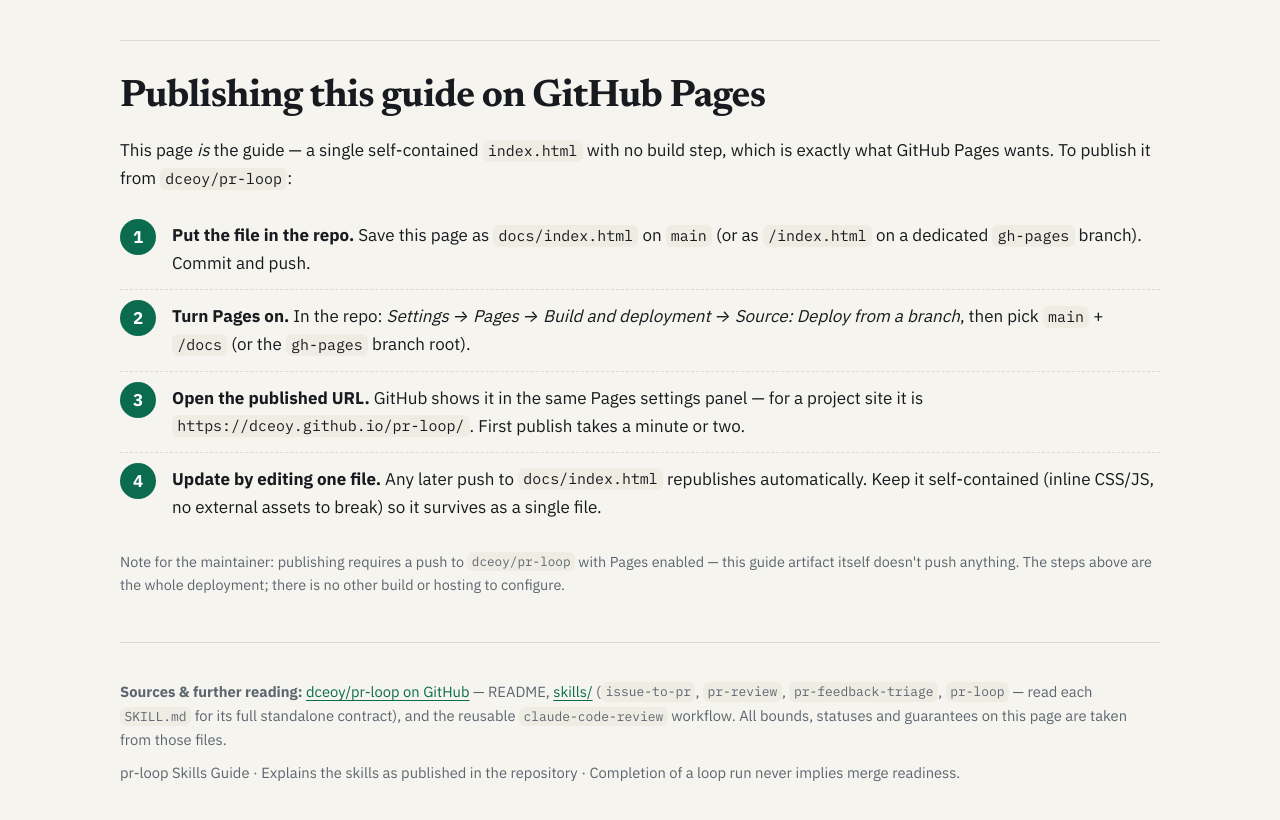
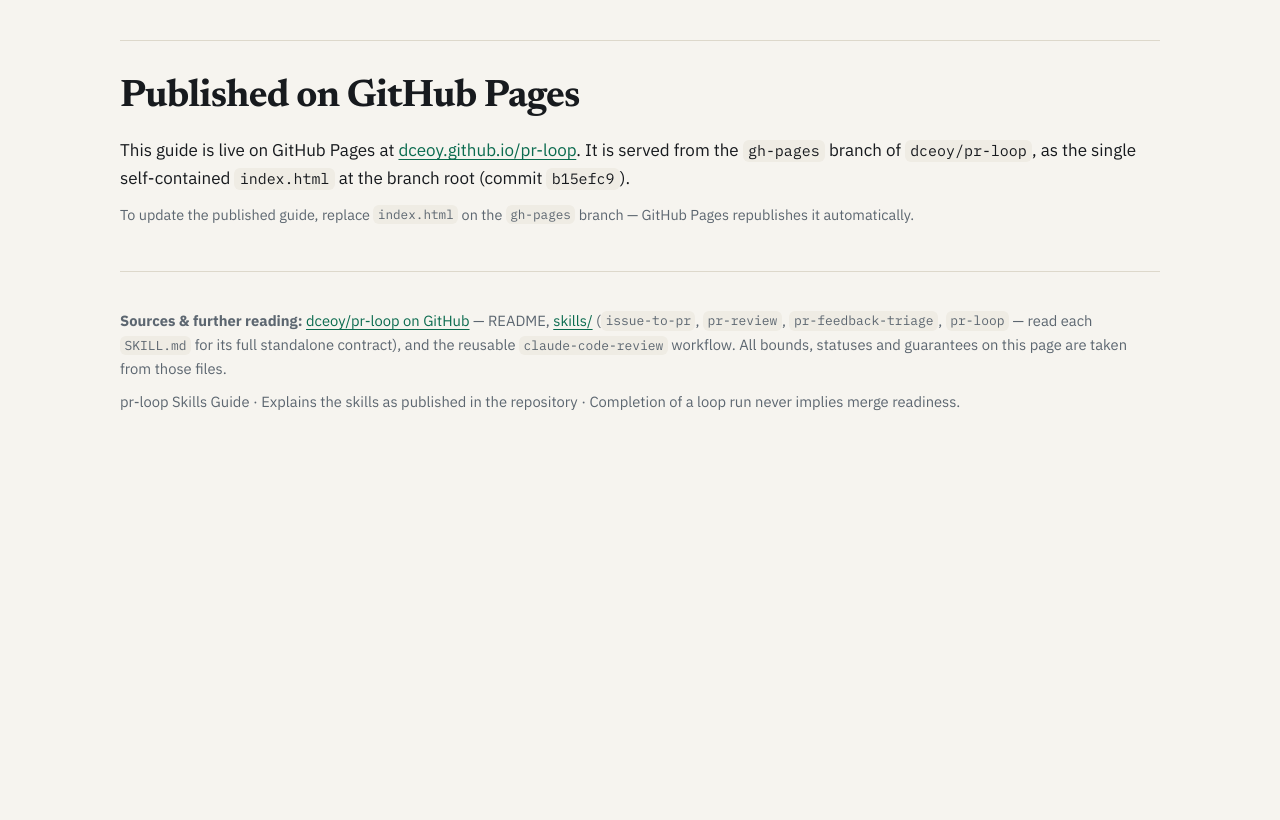
Before and after one commit to dceoy/pr-loop, a plain HTML site: page index.html in a window 1280 px wide. Shown: the part 6014-6834 px from the top of the page. After the commit the page ends 6486 px from the top, so only its background shows below. Drawn offline with Linux system fonts and the light colour scheme.

Commit message:
docs: note the guide is live on GitHub Pages (gh-pages)

```diff
--- a/index.html
+++ b/index.html
@@ -318,15 +318,9 @@ footer{padding:28px 0 48px;color:var(--muted);font-size:.92rem}
 </section>
 
 <section id="pages" aria-labelledby="pages-h">
-  <h2 id="pages-h">Publishing this guide on GitHub Pages</h2>
-  <p>This page <em>is</em> the guide — a single self-contained <code>index.html</code> with no build step, which is exactly what GitHub Pages wants. To publish it from <code>dceoy/pr-loop</code>:</p>
-  <ol class="steps">
-    <li><strong>Put the file in the repo.</strong> Save this page as <code>docs/index.html</code> on <code>main</code> (or as <code>/index.html</code> on a dedicated <code>gh-pages</code> branch). Commit and push.</li>
-    <li><strong>Turn Pages on.</strong> In the repo: <em>Settings → Pages → Build and deployment → Source: Deploy from a branch</em>, then pick <code>main</code> + <code>/docs</code> (or the <code>gh-pages</code> branch root).</li>
-    <li><strong>Open the published URL.</strong> GitHub shows it in the same Pages settings panel — for a project site it is <code>https://dceoy.github.io/pr-loop/</code>. First publish takes a minute or two.</li>
-    <li><strong>Update by editing one file.</strong> Any later push to <code>docs/index.html</code> republishes automatically. Keep it self-contained (inline CSS/JS, no external assets to break) so it survives as a single file.</li>
-  </ol>
-  <p class="small muted">Note for the maintainer: publishing requires a push to <code>dceoy/pr-loop</code> with Pages enabled — this guide artifact itself doesn't push anything. The steps above are the whole deployment; there is no other build or hosting to configure.</p>
+  <h2 id="pages-h">Published on GitHub Pages</h2>
+  <p>This guide is live on GitHub Pages at <a href="https://dceoy.github.io/pr-loop/">dceoy.github.io/pr-loop</a>. It is served from the <code>gh-pages</code> branch of <code>dceoy/pr-loop</code>, as the single self-contained <code>index.html</code> at the branch root (commit <code>b15efc9</code>).</p>
+  <p class="small muted">To update the published guide, replace <code>index.html</code> on the <code>gh-pages</code> branch — GitHub Pages republishes it automatically.</p>
 </section>
 
 </main>
```
